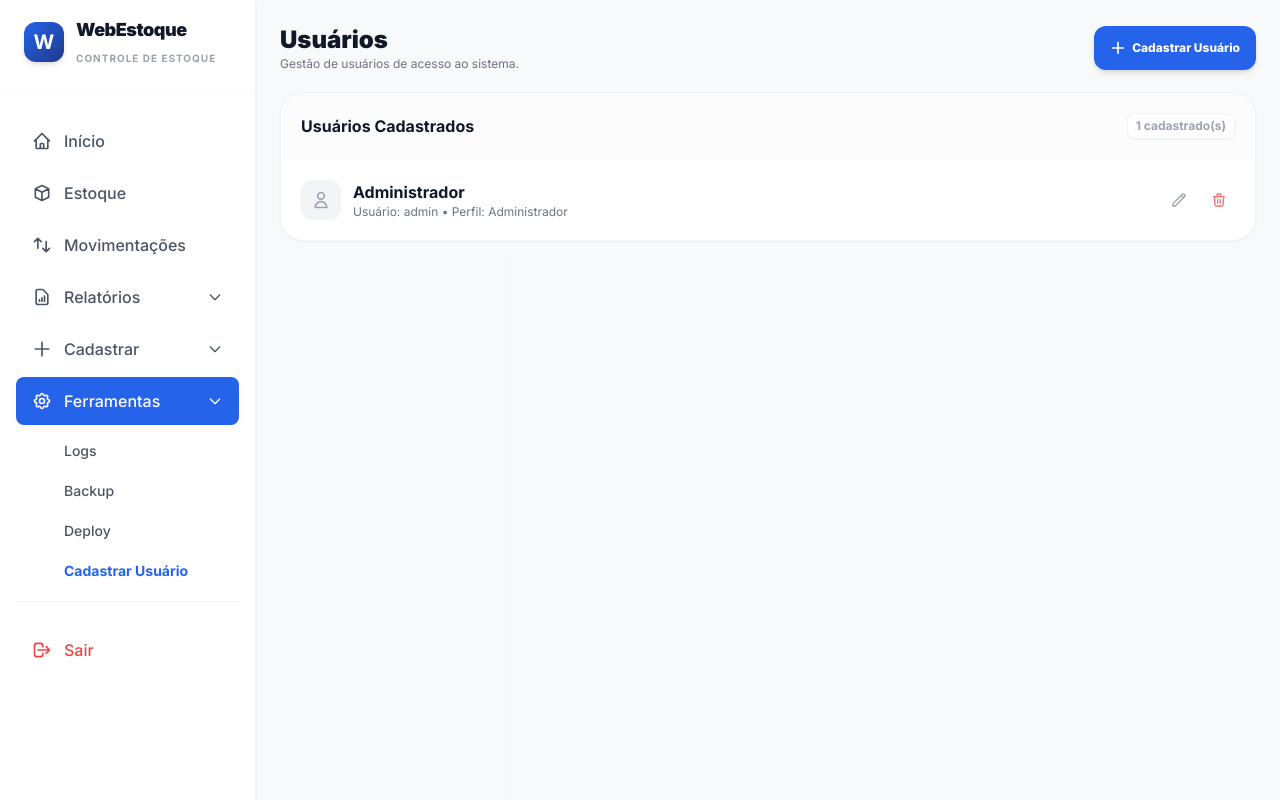
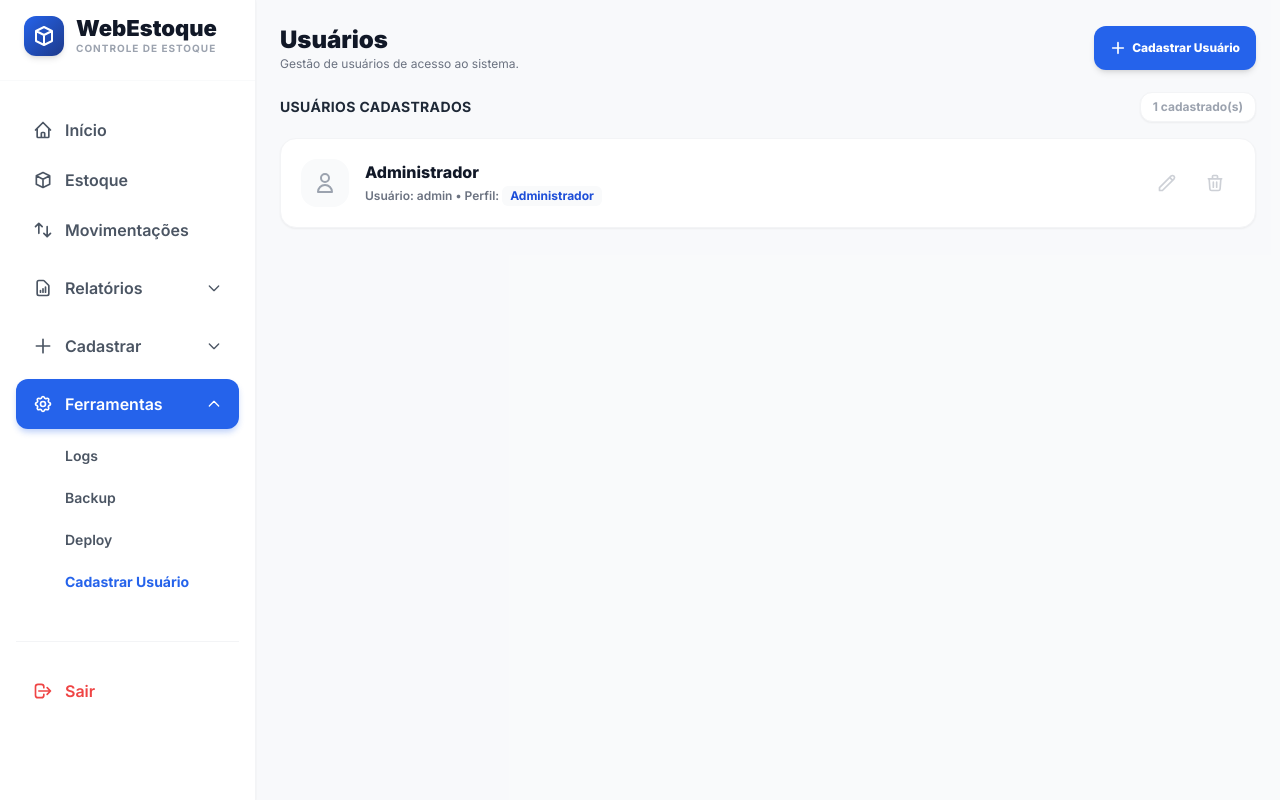
Before and after one commit to weimarac13-art/webestoque, a PHP site: page /usuarios.php in a window 1280 px wide. Run offline with PHP 8.4, Linux system fonts and the light colour scheme; a user stored in the database is signed in; data comes from the database, SQL or seed files in the repository; some libraries are stand-ins or nearby versions.

Commit message:
Atualizando arquivos do sistema

```diff
--- a/layout/header.php
+++ b/layout/header.php
@@ -14,9 +14,9 @@ require_once __DIR__ . '/../middleware.php';
     <link href="https://fonts.googleapis.com/css2?family=Inter:wght@400;500;600;700;800;900&display=swap" rel="stylesheet">
     <style>
         body { font-family: 'Inter', sans-serif; background-color: #f8fafc; }
-        .sidebar-item { display: flex; align-items: center; padding: 0.75rem 1rem; border-radius: 0.5rem; color: #4b5563; font-weight: 500; transition: all 0.2s; }
-        .sidebar-item:hover { background-color: #f3f4f6; color: #111827; }
-        .sidebar-item.active { background-color: #2563eb; color: white; }
+        .sidebar-item { display: flex; align-items: center; padding: 0.75rem 1rem; border-radius: 0.75rem; color: #4b5563; font-weight: 600; transition: all 0.3s ease; border: 1px solid transparent; }
+        .sidebar-item:not(.active):hover { background-color: #ffffff; color: #2563eb; box-shadow: 0 4px 6px -1px rgba(0, 0, 0, 0.1), 0 2px 4px -1px rgba(0, 0, 0, 0.06); transform: translateY(-2px); border-color: #dbeafe; }
+        .sidebar-item.active { background-color: #2563eb; color: white; box-shadow: 0 4px 6px -1px rgba(37, 99, 235, 0.3); }
     </style>
 </head>
 <body class="flex h-screen overflow-hidden text-gray-900">
@@ -24,7 +24,11 @@ require_once __DIR__ . '/../middleware.php';
     <!-- Mobile Menu Button -->
     <div x-data="{ sidebarOpen: false }" class="lg:hidden fixed top-0 left-0 right-0 h-16 bg-white border-b border-gray-200 z-50 flex items-center justify-between px-4">
         <div class="flex items-center gap-2">
-            <div class="h-8 w-8 bg-[#2563eb] rounded-lg flex items-center justify-center text-white font-bold">W</div>
+            <div class="h-8 w-8 bg-[#2563eb] rounded-lg flex items-center justify-center text-white font-bold">
+                <svg class="w-5 h-5 text-white" fill="none" stroke="currentColor" viewBox="0 0 24 24">
+                    <path stroke-linecap="round" stroke-linejoin="round" stroke-width="2" d="M20 7l-8-4-8 4m16 0l-8 4m8-4v10l-8 4m0-10L4 7m8 4v10M4 7v10l8 4"></path>
+                </svg>
+            </div>
             <span class="font-black text-gray-900">WebEstoque</span>
         </div>
         <button @click="sidebarOpen = !sidebarOpen" class="p-2 bg-gray-100 rounded-lg">
@@ -41,10 +45,14 @@ require_once __DIR__ . '/../middleware.php';
     <!-- Desktop Sidebar -->
     <aside class="hidden lg:flex w-64 bg-white border-r border-gray-100 flex-col h-full z-10 shadow-sm relative pt-4">
         <div class="px-6 pb-6 border-b border-gray-50 flex items-center gap-3">
-            <div class="h-10 w-10 bg-gradient-to-br from-[#2563eb] to-[#1e3a8a] rounded-xl flex items-center justify-center text-white font-bold text-xl shadow-md">W</div>
+            <div class="h-10 w-10 bg-gradient-to-br from-[#2563eb] to-[#1e3a8a] rounded-xl flex items-center justify-center text-white shadow-md">
+                <svg class="w-6 h-6 text-white" fill="none" stroke="currentColor" viewBox="0 0 24 24">
+                    <path stroke-linecap="round" stroke-linejoin="round" stroke-width="2" d="M20 7l-8-4-8 4m16 0l-8 4m8-4v10l-8 4m0-10L4 7m8 4v10M4 7v10l8 4"></path>
+                </svg>
+            </div>
             <div>
-                <span class="font-black text-gray-900 text-lg tracking-tight block">WebEstoque</span>
-                <span class="text-[10px] text-gray-400 font-bold uppercase tracking-widest">Controle de Estoque</span>
+                <span class="font-black text-gray-900 text-[22px] leading-none block mb-0.5">WebEstoque</span>
+                <span class="text-[10px] text-gray-400 font-bold uppercase tracking-widest block">Controle de Estoque</span>
             </div>
         </div>
 
--- a/layout/sidebar.php
+++ b/layout/sidebar.php
@@ -1,46 +1,61 @@
 <?php
 $currentPage = basename($_SERVER['PHP_SELF']);
+$activeGroup = '';
+if (in_array($currentPage, ['index.php'])) $activeGroup = 'inicio';
+elseif (in_array($currentPage, ['estoque.php'])) $activeGroup = 'estoque';
+elseif (in_array($currentPage, ['movimentacoes.php'])) $activeGroup = 'movimentacoes';
+elseif (in_array($currentPage, ['relatorios.php'])) $activeGroup = 'relatorios';
+elseif (in_array($currentPage, ['agencias.php', 'tecnicos.php', 'produtos.php'])) $activeGroup = 'cadastrar';
+elseif (in_array($currentPage, ['logs.php', 'backup.php', 'deploy.php', 'usuarios.php'])) $activeGroup = 'ferramentas';
+elseif (in_array($currentPage, ['alterar_senha.php'])) $activeGroup = 'alterar_senha';
 ?>
 
-<a href="index.php" class="sidebar-item <?= $currentPage == 'index.php' ? 'active' : '' ?>">
+<div x-data="{
+    activeItem: '<?= $activeGroup ?>',
+    relatoriosOpen: <?= $currentPage == 'relatorios.php' ? 'true' : 'false' ?>,
+    cadastrarOpen: <?= in_array($currentPage, ['agencias.php', 'tecnicos.php', 'produtos.php']) ? 'true' : 'false' ?>,
+    ferramentasOpen: <?= in_array($currentPage, ['logs.php', 'backup.php', 'deploy.php', 'usuarios.php']) ? 'true' : 'false' ?>
+}" class="flex flex-col h-full w-full">
+
+    <a href="index.php" @click="activeItem = 'inicio'" class="sidebar-item" :class="activeItem === 'inicio' ? 'active' : ''">
         <svg class="w-5 h-5 mr-3" fill="none" stroke="currentColor" viewBox="0 0 24 24"><path stroke-linecap="round" stroke-linejoin="round" stroke-width="2" d="M3 12l2-2m0 0l7-7 7 7M5 10v10a1 1 0 001 1h3m10-11l2 2m-2-2v10a1 1 0 01-1 1h-3m-6 0a1 1 0 001-1v-4a1 1 0 011-1h2a1 1 0 011 1v4a1 1 0 001 1m-6 0h6"></path></svg>
         Início
     </a>
 
-<a href="estoque.php" class="sidebar-item <?= $currentPage == 'estoque.php' ? 'active' : '' ?>">
+    <a href="estoque.php" @click="activeItem = 'estoque'" class="sidebar-item" :class="activeItem === 'estoque' ? 'active' : ''">
         <svg class="w-5 h-5 mr-3" fill="none" stroke="currentColor" viewBox="0 0 24 24"><path stroke-linecap="round" stroke-linejoin="round" stroke-width="2" d="M20 7l-8-4-8 4m16 0l-8 4m8-4v10l-8 4m0-10L4 7m8 4v10M4 7v10l8 4"></path></svg>
         Estoque
     </a>
 
-<a href="movimentacoes.php" class="sidebar-item <?= $currentPage == 'movimentacoes.php' ? 'active' : '' ?>">
+    <a href="movimentacoes.php" @click="activeItem = 'movimentacoes'" class="sidebar-item" :class="activeItem === 'movimentacoes' ? 'active' : ''">
         <svg class="w-5 h-5 mr-3" fill="none" stroke="currentColor" viewBox="0 0 24 24"><path stroke-linecap="round" stroke-linejoin="round" stroke-width="2" d="M7 16V4m0 0L3 8m4-4l4 4m6 0v12m0 0l4-4m-4 4l-4-4"></path></svg>
         Movimentações
     </a>
 
-<div x-data="{ relatoriosOpen: false }" class="mt-2">
-    <button @click="relatoriosOpen = !relatoriosOpen" class="w-full sidebar-item flex items-center justify-between <?= $currentPage == 'relatorios.php' ? 'active' : '' ?>">
+    <div class="mt-2">
+        <button @click="relatoriosOpen = !relatoriosOpen; activeItem = 'relatorios'" class="w-full sidebar-item flex items-center justify-between" :class="activeItem === 'relatorios' ? 'active' : ''">
             <div class="flex items-center">
                 <svg class="w-5 h-5 mr-3" fill="none" stroke="currentColor" viewBox="0 0 24 24"><path stroke-linecap="round" stroke-linejoin="round" stroke-width="2" d="M9 17v-2m3 2v-4m3 4v-6m2 10H7a2 2 0 01-2-2V5a2 2 0 012-2h5.586a1 1 0 01.707.293l5.414 5.414a1 1 0 01.293.707V19a2 2 0 01-2 2z"></path></svg>
                 Relatórios
             </div>
             <svg class="w-4 h-4 transition-transform duration-200" :class="{'rotate-180': relatoriosOpen}" fill="none" stroke="currentColor" viewBox="0 0 24 24"><path stroke-linecap="round" stroke-linejoin="round" stroke-width="2" d="M19 9l-7 7-7-7"></path></svg>
         </button>
-    <div x-show="relatoriosOpen || <?= $currentPage == 'relatorios.php' ? 'true' : 'false' ?>" class="pl-8 pr-2 py-2 space-y-1">
+        <div x-show="relatoriosOpen" class="pl-8 pr-2 py-2 space-y-1">
             <a href="relatorios.php?tipo=Caixa Econômica Federal" class="sidebar-item !py-2 text-sm <?= ($currentPage == 'relatorios.php' && ($_GET['tipo'] ?? '') == 'Caixa Econômica Federal') ? 'font-bold bg-blue-50' : '' ?> text-blue-600 hover:text-blue-700">Caixa Econômica Federal</a>
             <a href="relatorios.php?tipo=Wyntech" class="sidebar-item !py-2 text-sm <?= ($currentPage == 'relatorios.php' && ($_GET['tipo'] ?? '') == 'Wyntech') ? 'font-bold bg-red-100' : '' ?> text-red-800 hover:text-red-900">Wyntech</a>
         </div>
     </div>
 
     <?php if (isset($_SESSION['perfil']) && $_SESSION['perfil'] === 'Administrador'): ?>
-<div x-data="{ cadastrarOpen: false }" class="mt-2">
-    <button @click="cadastrarOpen = !cadastrarOpen" class="w-full sidebar-item flex items-center justify-between <?= in_array($currentPage, ['agencias.php', 'tecnicos.php', 'produtos.php']) ? 'active' : '' ?>">
+    <div class="mt-2">
+        <button @click="cadastrarOpen = !cadastrarOpen; activeItem = 'cadastrar'" class="w-full sidebar-item flex items-center justify-between" :class="activeItem === 'cadastrar' ? 'active' : ''">
             <div class="flex items-center">
                 <svg class="w-5 h-5 mr-3" fill="none" stroke="currentColor" viewBox="0 0 24 24"><path stroke-linecap="round" stroke-linejoin="round" stroke-width="2" d="M12 4v16m8-8H4"></path></svg>
                 Cadastrar
             </div>
             <svg class="w-4 h-4 transition-transform duration-200" :class="{'rotate-180': cadastrarOpen}" fill="none" stroke="currentColor" viewBox="0 0 24 24"><path stroke-linecap="round" stroke-linejoin="round" stroke-width="2" d="M19 9l-7 7-7-7"></path></svg>
         </button>
-    <div x-show="cadastrarOpen || <?= in_array($currentPage, ['agencias.php', 'tecnicos.php', 'produtos.php']) ? 'true' : 'false' ?>" class="pl-8 pr-2 py-2 space-y-1">
+        <div x-show="cadastrarOpen" class="pl-8 pr-2 py-2 space-y-1">
             <a href="agencias.php" class="sidebar-item !py-2 text-sm <?= $currentPage == 'agencias.php' ? 'text-[#2563eb] font-bold' : '' ?>">Agência</a>
             <a href="tecnicos.php" class="sidebar-item !py-2 text-sm <?= $currentPage == 'tecnicos.php' ? 'text-[#2563eb] font-bold' : '' ?>">Técnicos</a>
             <a href="produtos.php" class="sidebar-item !py-2 text-sm <?= $currentPage == 'produtos.php' ? 'text-[#2563eb] font-bold' : '' ?>">Peças</a>
@@ -49,15 +64,15 @@ $currentPage = basename($_SERVER['PHP_SELF']);
     <?php endif; ?>
 
     <?php if (isset($_SESSION['perfil']) && $_SESSION['perfil'] === 'Administrador'): ?>
-<div x-data="{ ferramentasOpen: false }" class="mt-2">
-    <button @click="ferramentasOpen = !ferramentasOpen" class="w-full sidebar-item flex items-center justify-between <?= in_array($currentPage, ['logs.php', 'backup.php', 'deploy.php', 'usuarios.php']) ? 'active' : '' ?>">
+    <div class="mt-2">
+        <button @click="ferramentasOpen = !ferramentasOpen; activeItem = 'ferramentas'" class="w-full sidebar-item flex items-center justify-between" :class="activeItem === 'ferramentas' ? 'active' : ''">
             <div class="flex items-center">
                 <svg class="w-5 h-5 mr-3" fill="none" stroke="currentColor" viewBox="0 0 24 24"><path stroke-linecap="round" stroke-linejoin="round" stroke-width="2" d="M10.325 4.317c.426-1.756 2.924-1.756 3.35 0a1.724 1.724 0 002.573 1.066c1.543-.94 3.31.826 2.37 2.37a1.724 1.724 0 001.065 2.572c1.756.426 1.756 2.924 0 3.35a1.724 1.724 0 00-1.066 2.573c.94 1.543-.826 3.31-2.37 2.37a1.724 1.724 0 00-2.572 1.065c-.426 1.756-2.924 1.756-3.35 0a1.724 1.724 0 00-2.573-1.066c-1.543.94-3.31-.826-2.37-2.37a1.724 1.724 0 00-1.065-2.572c-1.756-.426-1.756-2.924 0-3.35a1.724 1.724 0 001.066-2.573c-.94-1.543.826-3.31 2.37-2.37.996.608 2.296.07 2.572-1.065z"></path><path stroke-linecap="round" stroke-linejoin="round" stroke-width="2" d="M15 12a3 3 0 11-6 0 3 3 0 016 0z"></path></svg>
                 Ferramentas
             </div>
             <svg class="w-4 h-4 transition-transform duration-200" :class="{'rotate-180': ferramentasOpen}" fill="none" stroke="currentColor" viewBox="0 0 24 24"><path stroke-linecap="round" stroke-linejoin="round" stroke-width="2" d="M19 9l-7 7-7-7"></path></svg>
         </button>
-    <div x-show="ferramentasOpen || <?= in_array($currentPage, ['logs.php', 'backup.php', 'deploy.php', 'usuarios.php']) ? 'true' : 'false' ?>" class="pl-8 pr-2 py-2 space-y-1">
+        <div x-show="ferramentasOpen" class="pl-8 pr-2 py-2 space-y-1">
             <a href="logs.php" class="sidebar-item !py-2 text-sm <?= $currentPage == 'logs.php' ? 'text-[#2563eb] font-bold' : '' ?>">Logs</a>
             <a href="backup.php" class="sidebar-item !py-2 text-sm <?= $currentPage == 'backup.php' ? 'text-[#2563eb] font-bold' : '' ?>">Backup</a>
             <a href="deploy.php" class="sidebar-item !py-2 text-sm <?= $currentPage == 'deploy.php' ? 'text-[#2563eb] font-bold' : '' ?>">Deploy</a>
@@ -66,7 +81,7 @@ $currentPage = basename($_SERVER['PHP_SELF']);
     </div>
     <?php else: ?>
     <div class="mt-2">
-    <a href="alterar_senha.php" class="sidebar-item <?= $currentPage == 'alterar_senha.php' ? 'active' : '' ?>">
+        <a href="alterar_senha.php" @click="activeItem = 'alterar_senha'" class="sidebar-item" :class="activeItem === 'alterar_senha' ? 'active' : ''">
             <svg class="w-5 h-5 mr-3" fill="none" stroke="currentColor" viewBox="0 0 24 24"><path stroke-linecap="round" stroke-linejoin="round" stroke-width="2" d="M15 7a2 2 0 012 2m4 0a6 6 0 01-7.743 5.743L11 17H9v2H7v2H4v-3.286l7.472-7.472A6 6 0 1115 7z"></path></svg>
             Alterar Senha
         </a>
@@ -74,8 +89,10 @@ $currentPage = basename($_SERVER['PHP_SELF']);
     <?php endif; ?>
 
     <div class="mt-8 pt-6 border-t border-gray-100">
-    <a href="logout.php" class="sidebar-item text-red-500 hover:bg-red-50 hover:text-red-600">
+        <a href="logout.php" class="sidebar-item text-red-500 hover:!bg-red-50 hover:!text-red-600 hover:!border-red-200">
             <svg class="w-5 h-5 mr-3" fill="none" stroke="currentColor" viewBox="0 0 24 24"><path stroke-linecap="round" stroke-linejoin="round" stroke-width="2" d="M17 16l4-4m0 0l-4-4m4 4H7m6 4v1a3 3 0 01-3 3H6a3 3 0 01-3-3V7a3 3 0 013-3h4a3 3 0 013 3v1"></path></svg>
             Sair
         </a>
     </div>
+
+</div>
--- a/movimentacoes.php
+++ b/movimentacoes.php
@@ -262,7 +262,7 @@ include 'layout/header.php';
                         </div>
                         <div class="flex items-center gap-6 relative z-10">
                             <div class="text-right">
-                                <div class="text-2xl font-black text-gray-900 tracking-tight">
+                                <div class="text-2xl font-black <?= $m['type'] == 'ENTRADA' ? 'text-emerald-600' : 'text-rose-600' ?> tracking-tight">
                                     <?= $m['quantity'] ?>
                                 </div>
                                 <div class="text-[10px] text-gray-400 font-bold uppercase tracking-wider">Un</div>
@@ -426,7 +426,7 @@ include 'layout/header.php';
 
                 <div class="flex gap-3 pt-2">
                     <button type="button" @click="modalOpen = false" class="flex-1 rounded-xl border border-gray-200 py-3 text-sm font-semibold text-gray-600 hover:bg-gray-50 transition">Cancelar</button>
-                    <button type="submit" class="flex-1 rounded-xl bg-gray-900 py-3 text-sm font-semibold text-white shadow-md hover:bg-gray-800 transition">Salvar Movimento</button>
+                    <button type="submit" class="flex-1 rounded-xl bg-[#2563eb] py-3 text-sm font-semibold text-white shadow-md shadow-[#2563eb]/30 hover:bg-[#1d4ed8] transition">Salvar Movimento</button>
                 </div>
             </form>
         </div>
--- a/usuarios.php
+++ b/usuarios.php
@@ -60,57 +60,56 @@ include 'layout/header.php';
     </div>
 
     <!-- List -->
-    <div class="bg-white rounded-3xl border border-gray-100 shadow-sm overflow-hidden">
-        <div class="p-5 border-b border-gray-50 bg-gray-50/50 flex justify-between items-center">
-            <div>
-                <h3 class="font-bold text-gray-900">Usuários Cadastrados</h3>
-            </div>
-            <span class="text-xs font-bold text-gray-400 bg-white px-2 py-1 border border-gray-100 rounded-lg shadow-sm">
+    <div>
+        <div class="mb-4 flex items-center justify-between">
+            <h3 class="font-bold text-gray-800 text-sm tracking-wide uppercase">Usuários Cadastrados</h3>
+            <span class="text-xs font-bold text-gray-400 bg-white px-3 py-1.5 border border-gray-100 rounded-xl shadow-sm">
                 <?= count($users) ?> cadastrado(s)
             </span>
         </div>
 
-        <?php
-require_once 'middleware.php'; if (count($users) == 0): ?>
-            <div class="p-8 text-center text-gray-400 text-sm">
-                Nenhum usuário cadastrado.
+        <?php if (count($users) == 0): ?>
+            <div class="p-12 text-center bg-white rounded-3xl border border-gray-100 shadow-sm">
+                <p class="text-gray-400 text-sm font-medium">Nenhum usuário cadastrado.</p>
             </div>
-        <?php
-require_once 'middleware.php'; else: ?>
-            <div class="divide-y divide-gray-100">
-                <?php
-require_once 'middleware.php'; foreach ($users as $u): ?>
-                    <div class="p-5 hover:bg-gray-50 transition-colors flex items-center justify-between gap-4">
-                        <div class="flex items-center gap-3">
-                            <div class="h-10 w-10 bg-gray-100 rounded-xl flex items-center justify-center font-bold text-gray-400">
-                                <svg class="w-5 h-5" fill="none" stroke="currentColor" viewBox="0 0 24 24"><path stroke-linecap="round" stroke-linejoin="round" stroke-width="2" d="M16 7a4 4 0 11-8 0 4 4 0 018 0zM12 14a7 7 0 00-7 7h14a7 7 0 00-7-7z"></path></svg>
+        <?php else: ?>
+            <div class="space-y-3">
+                <?php foreach ($users as $u): ?>
+                    <div class="bg-white rounded-2xl border border-gray-100 shadow-sm p-5 flex items-center justify-between gap-4 hover:shadow-md hover:border-blue-100 hover:-translate-y-0.5 transition-all duration-300 group relative overflow-hidden">
+
+                        <!-- Subtle background gradient on hover -->
+                        <div class="absolute inset-0 bg-gradient-to-r from-blue-50/0 via-blue-50/0 to-blue-50/30 opacity-0 group-hover:opacity-100 transition-opacity pointer-events-none"></div>
+
+                        <div class="flex items-center gap-4 flex-1 relative z-10">
+                            <div class="h-12 w-12 bg-gray-50 rounded-2xl flex items-center justify-center text-gray-400 group-hover:bg-blue-50 group-hover:text-[#2563eb] group-hover:scale-105 transition-all duration-300">
+                                <svg class="w-6 h-6" fill="none" stroke="currentColor" viewBox="0 0 24 24"><path stroke-linecap="round" stroke-linejoin="round" stroke-width="2" d="M16 7a4 4 0 11-8 0 4 4 0 018 0zM12 14a7 7 0 00-7 7h14a7 7 0 00-7-7z"></path></svg>
                             </div>
                             <div>
-                                <h4 class="text-base font-bold text-gray-900"><?= htmlspecialchars($u['nome']) ?></h4>
-                                <p class="text-xs text-gray-500">Usuário: <?= htmlspecialchars($u['username']) ?> • Perfil: <?= htmlspecialchars($u['perfil']) ?></p>
+                                <h4 class="text-base font-extrabold text-gray-900 group-hover:text-[#2563eb] transition-colors"><?= htmlspecialchars($u['nome']) ?></h4>
+                                <p class="text-xs text-gray-500 font-semibold mt-0.5">Usuário: <?= htmlspecialchars($u['username']) ?> • Perfil:
+                                    <span class="font-bold bg-gray-50 px-2 py-0.5 rounded-md inline-block text-blue-700"><?= htmlspecialchars($u['perfil']) ?></span>
+                                </p>
                             </div>
                         </div>
-                        <div class="flex items-center gap-2">
+                        <div class="flex items-center gap-2 relative z-10 opacity-50 group-hover:opacity-100 transition-opacity">
                             <button
                                 @click="modalOpen = true; formId = '<?= $u['id'] ?>'; formNome = '<?= htmlspecialchars($u['nome'], ENT_QUOTES) ?>'; formUsername = '<?= htmlspecialchars($u['username'], ENT_QUOTES) ?>'; formPerfil = '<?= htmlspecialchars($u['perfil'], ENT_QUOTES) ?>';"
-                                class="p-2 rounded-xl text-gray-400 hover:text-gray-600 hover:bg-gray-100 transition"
+                                class="p-2.5 rounded-xl text-gray-400 hover:text-[#2563eb] hover:bg-blue-50 transition-colors"
                             >
-                                <svg class="w-4 h-4" fill="none" stroke="currentColor" viewBox="0 0 24 24"><path stroke-linecap="round" stroke-linejoin="round" stroke-width="2" d="M15.232 5.232l3.536 3.536m-2.036-5.036a2.5 2.5 0 113.536 3.536L6.5 21.036H3v-3.572L16.732 3.732z"></path></svg>
+                                <svg class="w-5 h-5" fill="none" stroke="currentColor" viewBox="0 0 24 24"><path stroke-linecap="round" stroke-linejoin="round" stroke-width="2" d="M15.232 5.232l3.536 3.536m-2.036-5.036a2.5 2.5 0 113.536 3.536L6.5 21.036H3v-3.572L16.732 3.732z"></path></svg>
                             </button>
                             <form method="POST" action="usuarios.php" onsubmit="return confirm('Excluir este usuário?');" class="inline">
                                 <input type="hidden" name="action" value="delete">
                                 <input type="hidden" name="id" value="<?= $u['id'] ?>">
-                                <button type="submit" class="p-2 rounded-xl text-red-400 hover:text-red-600 hover:bg-red-50 transition">
-                                    <svg class="w-4 h-4" fill="none" stroke="currentColor" viewBox="0 0 24 24"><path stroke-linecap="round" stroke-linejoin="round" stroke-width="2" d="M19 7l-.867 12.142A2 2 0 0116.138 21H7.862a2 2 0 01-1.995-1.858L5 7m5 4v6m4-6v6m1-10V4a1 1 0 00-1-1h-4a1 1 0 00-1 1v3M4 7h16"></path></svg>
+                                <button type="submit" class="p-2.5 rounded-xl text-gray-400 hover:text-red-600 hover:bg-red-50 transition-colors">
+                                    <svg class="w-5 h-5" fill="none" stroke="currentColor" viewBox="0 0 24 24"><path stroke-linecap="round" stroke-linejoin="round" stroke-width="2" d="M19 7l-.867 12.142A2 2 0 0116.138 21H7.862a2 2 0 01-1.995-1.858L5 7m5 4v6m4-6v6m1-10V4a1 1 0 00-1-1h-4a1 1 0 00-1 1v3M4 7h16"></path></svg>
                                 </button>
                             </form>
                         </div>
                     </div>
-                <?php
-require_once 'middleware.php'; endforeach; ?>
+                <?php endforeach; ?>
             </div>
-        <?php
-require_once 'middleware.php'; endif; ?>
+        <?php endif; ?>
     </div>
 
     <!-- Modal Form -->
```
Also changed, not shown: login.php (+21 -8 lines), produtos.php (+21 -8 lines). Lines whose indentation alone changed are shown as unchanged.
